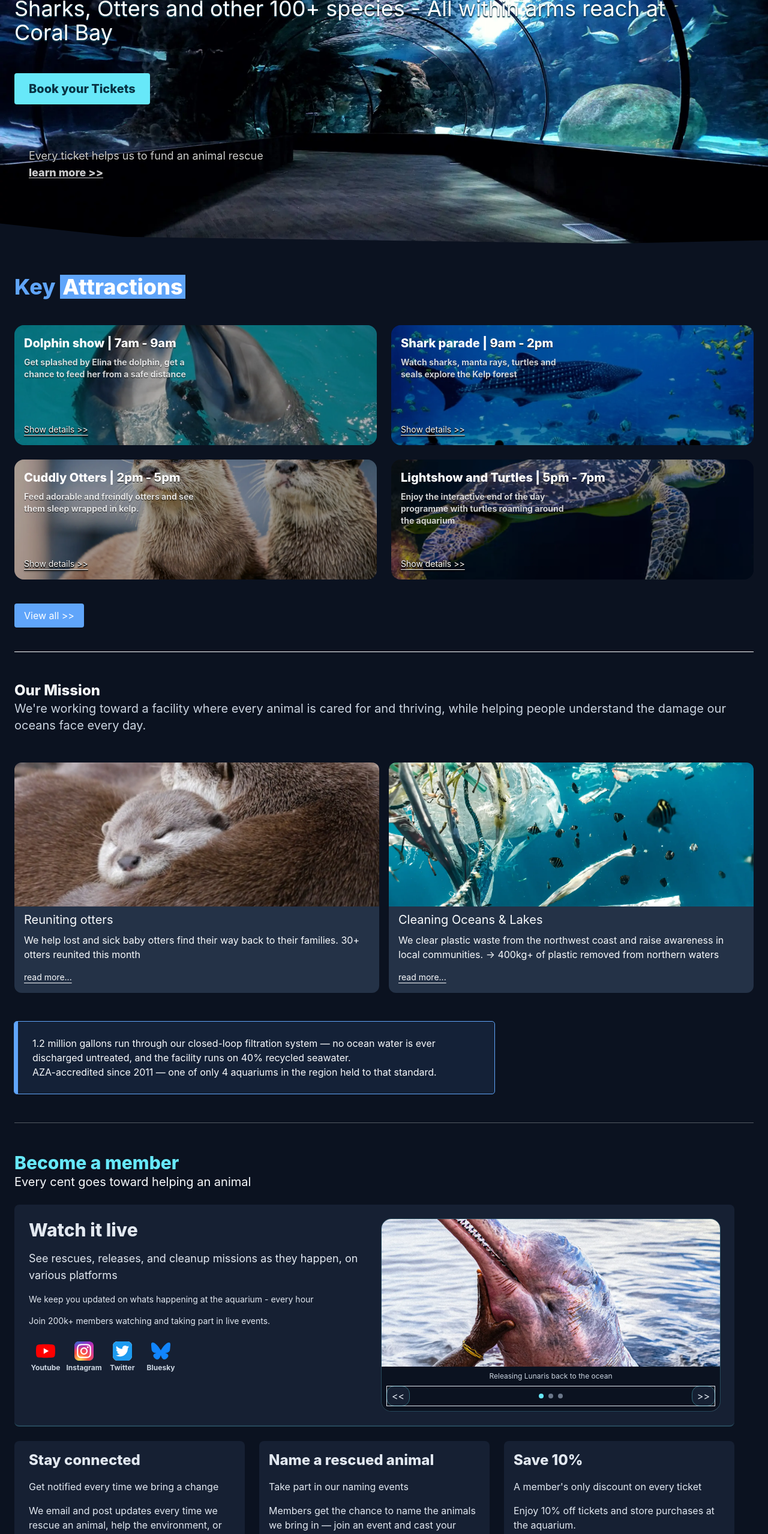
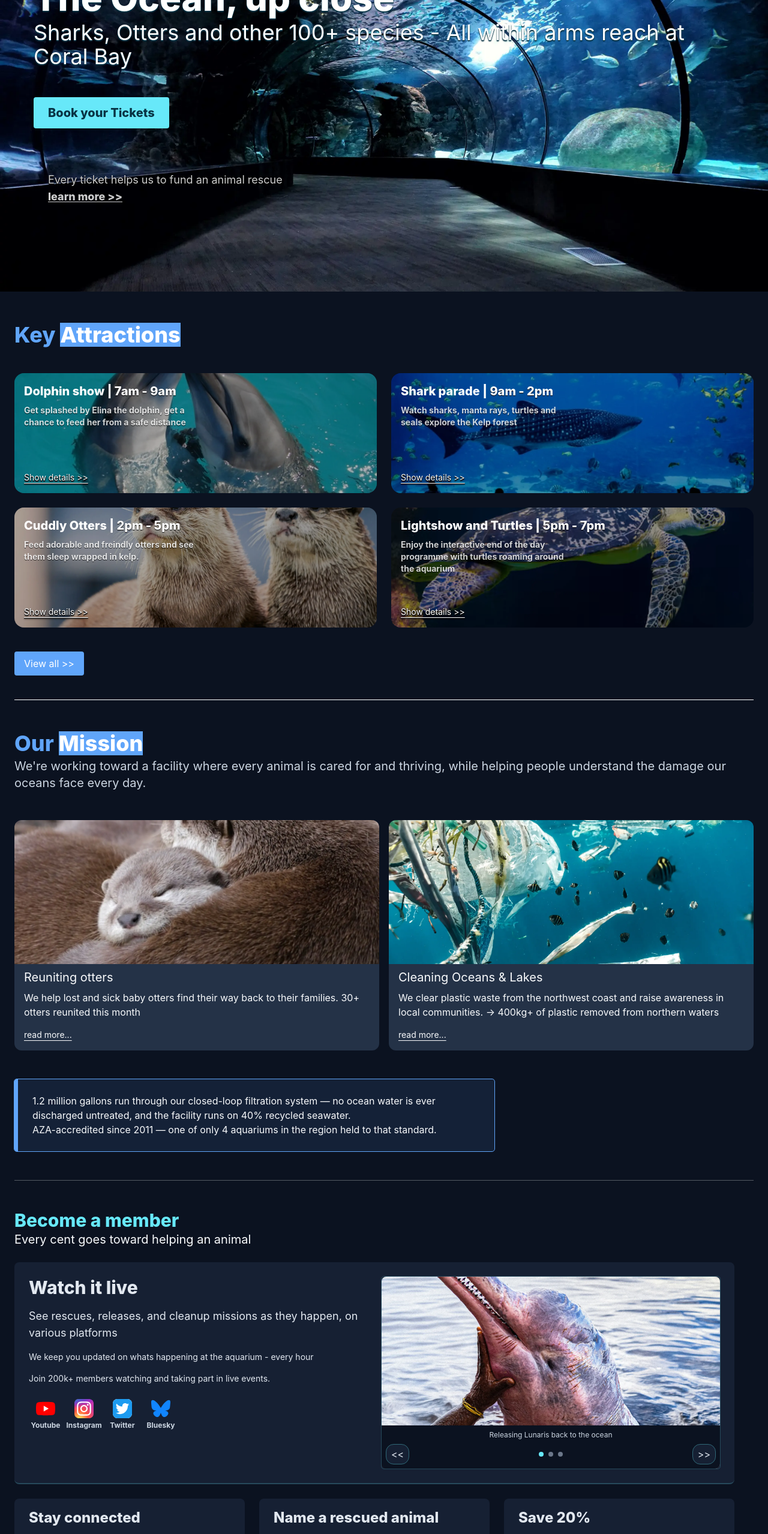
Before and after one commit to Bijay-Codes/Aquarium-site, a React (Vite) app: page / in a window 1280 px wide. Shown: the part 234-2791 px from the top of the page at 60% size. Built offline with nearby package versions, Linux system fonts and the light colour scheme.

Commit message:
feat: enhance UI with new Heading component, improved HeroSection and JoinMembership animations, and updated styles

```diff
--- a/src/components/attractions.jsx
+++ b/src/components/attractions.jsx
@@ -1,6 +1,6 @@
 import { shows } from '../data/showDetails';
 import { m } from 'framer-motion';
-
+import { Heading } from '../util/slectedText';
 const parent = {
     hidden: {},
     visible: {
@@ -27,7 +27,7 @@ const children = {
 export function KeyAttractions() {
     return (
         <section className="sm:p-6 p-4 flex flex-col gap-10 text-white mt-6">
-            <Heading />
+            <Heading text={'Key'} selectedText={'Attractions'} />
             <m.div
                 variants={parent}
                 initial='hidden'
@@ -42,24 +42,6 @@ export function KeyAttractions() {
     )
 }
 
-function Heading() {
-    return (
-        <h1 className="text-4xl font-extrabold text-primary-bg w-fit py-1">
-            Key{' '}
-            <span className="relative inline-block">
-                <m.span
-                    initial={{ scaleX: 0 }}
-                    whileInView={{ scaleX: 1 }}
-                    viewport={{ once: true }}
-                    transition={{ duration: 0.5, ease: 'easeInOut' }}
-                    style={{ originX: 0 }}
-                    className="absolute inset-0 bg-primary-bg -z-10"
-                />
-                <span className="relative text-white px-1">Attractions</span>
-            </span>
-        </h1>
-    );
-}
 function Attractions() {
     return (
         shows.map((show, i) => {
--- a/src/components/herosection.jsx
+++ b/src/components/herosection.jsx
@@ -28,8 +28,8 @@ export function HeroSection() {
             initial='hidden'
             animate='visible'
 
-            className="relative flex flex-col justify-center gap-12 w-full min-h-140 text-white
-            [clip-path:polygon(0%_0%,100%_0%,100%_99%,80%_100%,16%_98%,0%_94%)]">
+            className="relative flex flex-col justify-center gap-12 w-full min-h-140 lg:min-h-160 text-white
+            .hero-section">
             <figure
                 className="w-full h-full absolute top-0">
                 <img
@@ -40,7 +40,7 @@ export function HeroSection() {
                     loading="eager"
                 />
             </figure>
-            <section className="z-10 p-6 flex flex-col gap-12 max-w-300">
+            <section className="z-10 p-6 lg:p-14 flex flex-col gap-12 max-w-300">
                 <div>
                     <m.h1
                         variants={children}
--- a/src/components/joinMembership.jsx
+++ b/src/components/joinMembership.jsx
@@ -1,5 +1,6 @@
 import { useState } from "react";
-import { useCheckDesktop } from '../hooks/useCheckWidth'
+import { useCheckDesktop } from '../hooks/useCheckWidth';
+import { m } from 'framer-motion';
 const images = [
     {
         title: 'Releasing Lunaris back to the ocean',
@@ -15,17 +16,40 @@ const images = [
     }
 ]
 
+const memberBenifits = [
+    {
+        title: 'Stay connected',
+        subTitle: 'Get notified every time we bring a change',
+        description: 'We email and post updates every time we rescue an animal, help the environment, or release an animal back into the wild.'
+    },
+    {
+        title: 'Name a rescued animal',
+        subTitle: 'Take part in our naming events',
+        description: 'Members get the chance to name the animals we bring in — join an event and cast your vote.'
+    },
+    {
+        title: 'Save 20%',
+        subTitle: "A member's only discount on every ticket",
+        description: 'Enjoy 20% discount on tickets and store purchases at the aquarium.'
+    }
+]
+
 export function JoinMembership() {
     const showSlider = useCheckDesktop(600);
     return (
         <section className='p-6 flex flex-col gap-6'>
-            <div>
+            <div className="self-start">
                 <h1 className='text-3xl font-extrabold text-accent-bg'>Become a member</h1>
                 <h2 className='text-xl'>Every cent goes toward helping an animal</h2>
             </div>
             <div className='sm:grid sm:grid-cols-3 max-w-300
             flex flex-wrap gap-6'>
-                <div
+                <m.div
+                    initial={{ y: 15 }}
+                    whileInView={{ y: 0 }}
+                    whileHover={{ scale: 1.005, y: -2 }}
+                    viewport={{ once: true }}
+                    transition={{ duration: 0.3, ease: 'easeInOut' }}
                     className='sm:grid grid-cols-2 flex flex-wrap text-surface-fg col-span-3 gap-6
                         bg-surface-bg w-full p-6 rounded-lg relative border-b-2 border-accent-bg/20'>
                     <div className="flex flex-col gap-4">
@@ -38,33 +62,29 @@ export function JoinMembership() {
                     {!showSlider &&
                         <Slider list={images} />
                     }
-                </div>
-                <div
-                    className='flex flex-col gap-4 text-surface-fg
+                </m.div>
+                {memberBenifits.map((benifit => (
+                    <m.div
+                        whileHover={{
+                            outline: '1px solid var(--color-primary-bg)',
+                            y: -2
+                        }}
+                        initial={{ opacity: 0.8, y: 15 }}
+                        whileInView={{ opacity: 1, y: 0 }}
+                        viewport={{ once: false }}
+                        transition={{ duration: 0.4, type: 'tween' }}
+                        key={benifit.title}
+                        className='flex flex-col gap-4 text-surface-fg
                         bg-surface-bg w-full px-6 py-4 rounded-lg'>
-                    <h3 className='text-2xl font-extrabold'>Stay connected</h3>
-                    <h4 className='text-md'>Get notified every time we bring a change</h4>
-                    <p>We email and post updates every time we rescue an animal, help the environment, or release an animal back into the wild.</p>
-                    <button className='text-left text-surface-muted-fg mt-auto underline underline-offset-4'>learn more &gt;&gt;</button>
-                </div>
-                <div
-                    className='flex flex-col gap-4 text-surface-fg
-                        bg-surface-bg w-full p-4 rounded-lg'>
-                    <h3 className='text-2xl font-extrabold'>Name a rescued animal</h3>
-                    <h4 className='text-md'>Take part in our naming events</h4>
-                    <p>Members get the chance to name the animals we bring in — join an event and cast your vote.</p>
-                    <button className='text-left text-surface-muted-fg mt-auto underline underline-offset-4'>learn more &gt;&gt;</button>
-                </div>
-                <div
-                    className='flex flex-col gap-4 text-surface-fg
-                        bg-surface-bg w-full p-4 rounded-lg'>
-                    <div className="flex gap-4">
-                        <h3 className='text-2xl font-extrabold'>Save 10%</h3>
-                    </div>
-                    <h4 className='text-md'>A member's only discount on every ticket</h4>
-                    <p>Enjoy 10% off tickets and store purchases at the aquarium.</p>
-                    <button className='text-left text-surface-muted-fg underline mt-auto underline-offset-4'>learn more &gt;&gt;</button>
-                </div>
+                        <h3 className='text-2xl font-extrabold'>{benifit.title}</h3>
+                        <h4 className='text-md'>{benifit.subTitle}</h4>
+                        <p>{benifit.description}</p>
+                        <button className='text-left text-surface-muted-fg mt-auto underline underline-offset-4'>
+                            learn more &gt;&gt;
+                        </button>
+                    </m.div>
+                ))
+                )}
             </div>
         </section>
     )
@@ -74,9 +94,8 @@ function SocialIcons() {
     const socialIconClass = 'flex flex-col items-center justify-center gap-1 w-10';
     const iconWrapClass = 'w-6 h-6 sm:h-8 sm:w-8 flex items-center justify-center';
     const linkStyles = 'text-xs text-center font-bold text-surface-muted-fg';
-
     return (
-        <div className="flex gap-6 p-2">
+        <div className="flex gap-6 justify-start p-2">
             <div className={socialIconClass}>
                 <div className={iconWrapClass}>
                     <svg xmlns="http://www.w3.org/2000/svg" viewBox="0 0 512 512" className="w-full h-full">
@@ -139,7 +158,7 @@ function Slider({ list }) {
     return (
         <div className="relative w-full flex flex-col items-center justify-end gap-2">
             <figure title={list[index].title}
-                className="relative w-full h-80 overflow-hidden outline rounded-2xl outline-accent-bg/20">
+                className="relative w-full h-80 overflow-hidden outline rounded outline-accent-bg/20">
                 <img
                     src={list[index].src}
                     alt={list[index].title}
@@ -162,7 +181,7 @@ function SliderButtons({ list, index, setIndex }) {
     const buttonStyles = `px-2 py-1 rounded-xl hover:text-accent-fg hover:bg-accent-bg hover:outline-primary-bg
                     bg-surface-bg outline outline-accent-bg/40 text-surface-fg`;
     return (
-        <div className="flex w-full border items-center justify-between">
+        <div className="flex w-full items-center justify-between">
             <button
                 onClick={() => change(-1)}
                 className={buttonStyles}>
--- a/src/components/mission.jsx
+++ b/src/components/mission.jsx
@@ -1,10 +1,12 @@
+import { m } from 'framer-motion'
 import { proofProgrames } from "../data/proof"
-
+import { Heading } from '../util/slectedText'
 export function Mission() {
     return (
         <section className="p-6 flex flex-col gap-12">
             <div>
-                <h1 className="text-2xl font-extrabold">Our Mission</h1>
+                {/* <h1 className="">Our Mission</h1> */}
+                <Heading text={'Our'} selectedText={'Mission'} />
                 <h2 className="text-xl text-surface-muted-fg sm:max-w-300">
                     We're working toward a facility where every animal is cared for and thriving,
                     while helping people understand the damage our oceans face every day.
--- a/src/index.css
+++ b/src/index.css
@@ -68,6 +68,14 @@ body {
     color: var(--page-fg);
 }
 
+.hero-section {
+    clip-path: path("M0,0 L100%,0 L100%,99% C 90%,100% 85%,99% 80%,100% L16%,98% C 8%,97% 4%,95% 0,94% Z");
+}
+
+.bg-gradient {
+    background: linear-gradient(90deg, var(--accent-bg), var(--color-primary-bg));
+}
+
 /* * {
     outline: 1px solid var(--success-color);
 } */
--- /dev/null
+++ b/src/util/slectedText.jsx
@@ -0,0 +1,17 @@
+import { m } from 'framer-motion'
+export function Heading({ text, selectedText }) {
+    return (
+        <h1 className="text-4xl font-extrabold text-primary-bg w-fit py-1">{text}{' '}
+            <span className="inline-block relative">
+                <m.span
+                    initial={{ scaleX: 0 }}
+                    whileInView={{ scaleX: 1 }}
+                    viewport={{ once: false }}
+                    transition={{ duration: 0.4, ease: 'easeInOut' }}
+                    style={{ originX: 0 }}
+                    className="absolute inset-0 bg-primary-bg -z-10" />
+                <span className="relative text-white">{selectedText}</span>
+            </span>
+        </h1>
+    )
+}
```
Also changed, not shown: src/components/navbar.jsx (+5 -5 lines).
